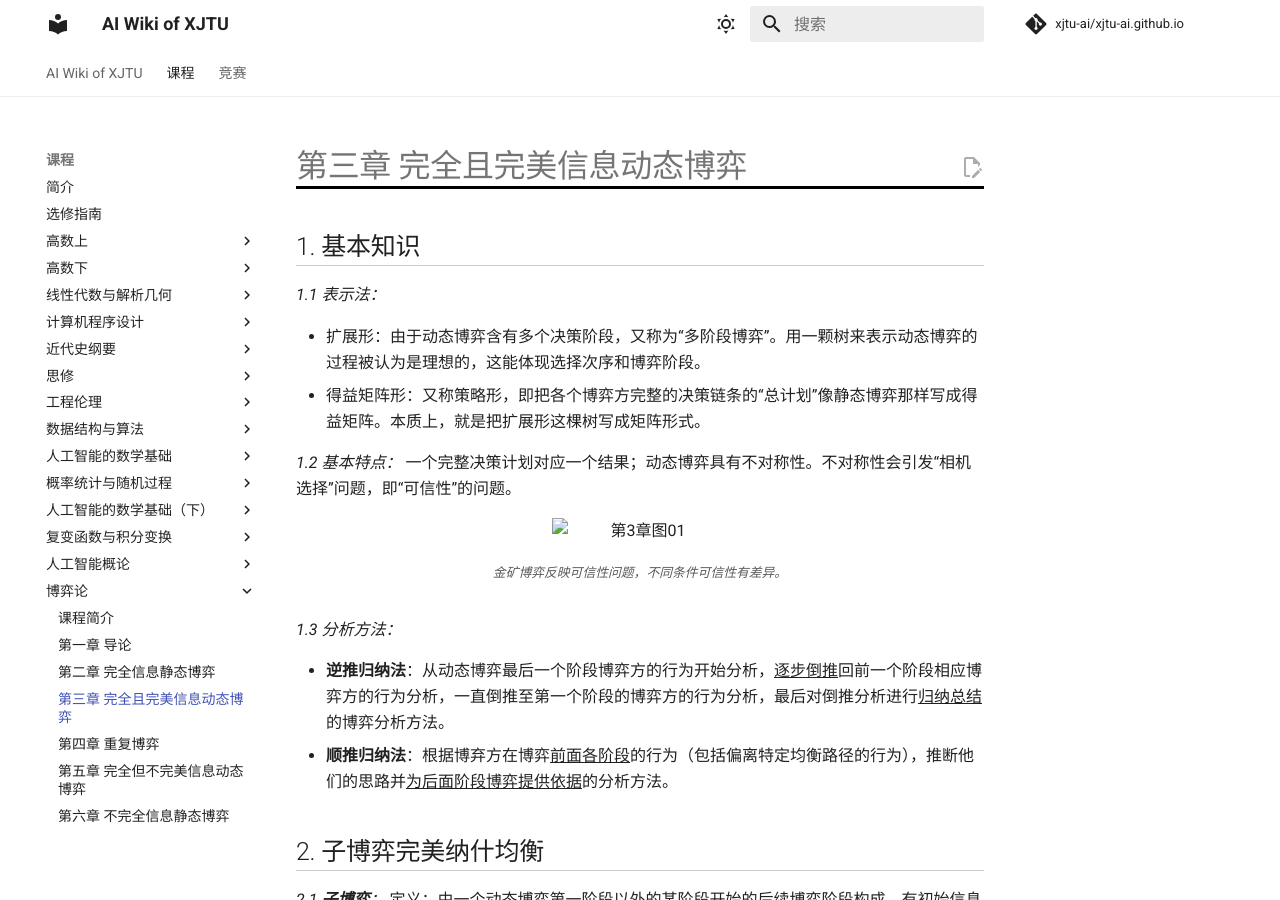
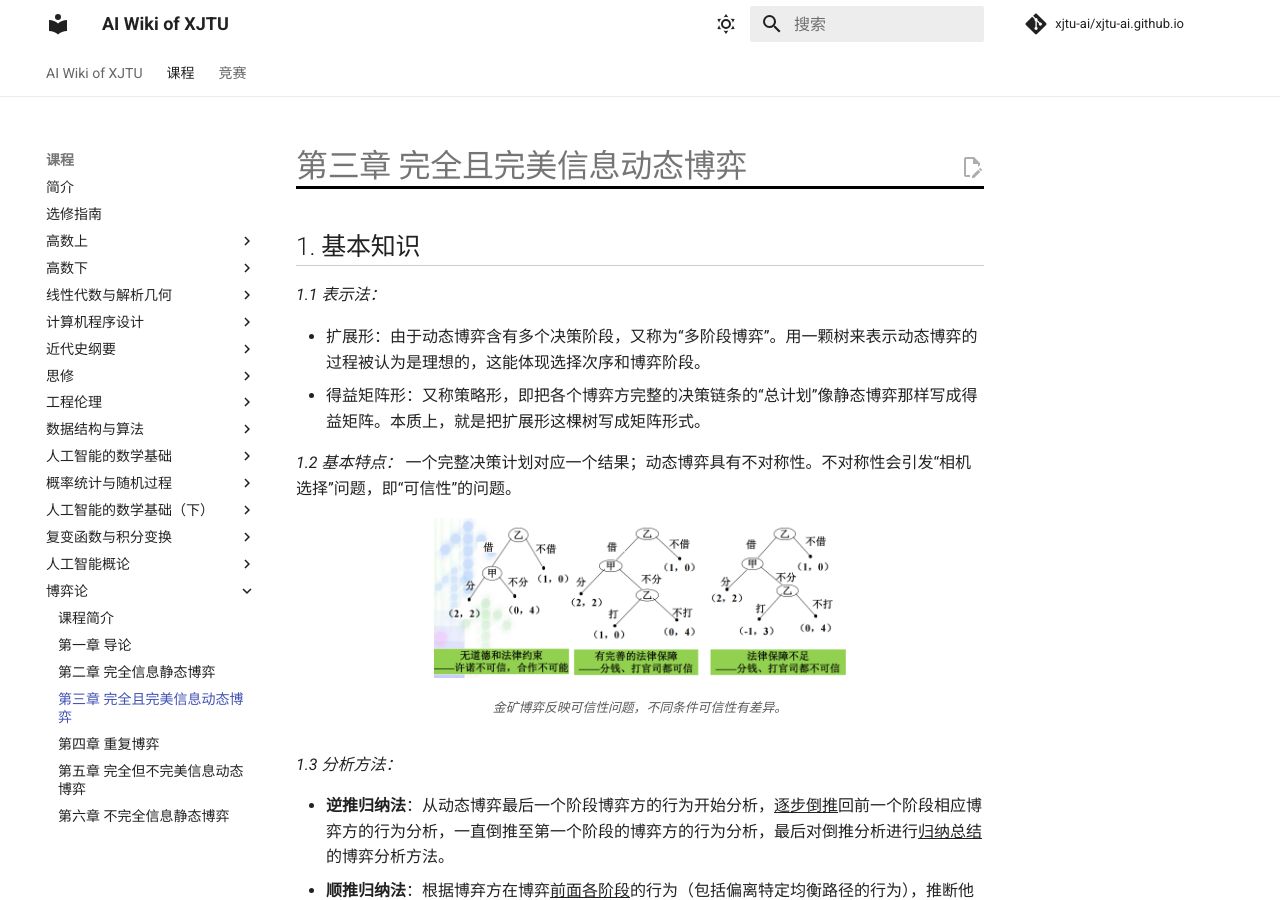
Before and after one commit to xjtu-ai/xjtu-ai.github.io, an MkDocs documentation site: the page built from docs/course/gt/ch3_dynamic.md, in a window 1280 px wide and 900 px high. Built offline with MkDocs 1.6.1 and Material for MkDocs 9.7.7, drawn with Linux system fonts in a browser that asks for light colours; comment, search, counter and statistics services are not loaded.

Commit message:
尝试修改博弈论 ch3/4 的图片链接；删除 game_theory 目录

```diff
--- a/docs/course/gt/ch3_dynamic.md
+++ b/docs/course/gt/ch3_dynamic.md
@@ -35,7 +35,7 @@
 一个完整决策计划对应一个结果；动态博弈具有不对称性。不对称性会引发“相机选择”问题，即“可信性”的问题。
 <figure class="center">
 <div align="center">
-  <img alt="第3章图01" src="img/ch3/01.png" width="60%" />
+  <img alt="第3章图01" src="/course/gt/img/ch3/01.png" width="60%" />
 </div>
 <figcaption><small>金矿博弈反映可信性问题，不同条件可信性有差异。</small></figcaption></figure>
 
@@ -62,7 +62,7 @@
 定义：由一个<u>动态博弈第一阶段以外</u>的某阶段开始的后续博弈阶段构成，有初始信息集和进行博弈所需的<u>全部信息</u>，能够自成一个博弈的原博弈组成部分。
 <figure class="center">
 <div align="center">
-  <img alt="第3章图02" src="img/ch3/02.png" width="70%" />
+  <img alt="第3章图02" src="/course/gt/img/ch3/02.png" width="70%" />
 </div>
 <figcaption><small>直观来讲，子博弈可表示为不包含根节点的从扩展形里取出的子树；值得注意，子博弈也可能不存在，比如信息集不可分割时。</small></figcaption></figure>
 
@@ -131,7 +131,7 @@
 蜈蚣博弈解释了逆推归纳法的局限性。在阶段较少的蜈蚣博弈中合作的可能更低，逆推归纳法比较符合；但在阶段多的情况下理性的博弈方更倾向合作先把蛋糕做大，再在一个普遍更高的得益水平上进行竞争。
 <figure class="center">
 <div align="center">
-  <img alt="第3章图03" src="img/ch3/03.png" width="70%" />
+  <img alt="第3章图03" src="/course/gt/img/ch3/03.png" width="70%" />
 </div><figcaption><small>先合作后竞争，更接近理性博弈方的行为。</small></figcaption></figure>
 
 <em>4.3 **颤抖手均衡**：</em>
@@ -141,18 +141,18 @@
 *4.3.1 颤抖手均衡条件：*
 <figure class="center">
 <div align="center">
-  <img alt="第3章图04" src="img/ch3/04.png" width="80%" />
+  <img alt="第3章图04" src="/course/gt/img/ch3/04.png" width="80%" />
 </div><figcaption><small>颤抖手均衡直观地说就是不怕对方乱来，所以不能包含那些不稳的策略。</small></figcaption></figure>
 
 *4.3.2 颤抖手均衡的例子：*
 <figure class="center">
 <div align="center">
-  <img alt="第3章图05" src="img/ch3/05.png" width="70%" />
+  <img alt="第3章图05" src="/course/gt/img/ch3/05.png" width="70%" />
 </div><figcaption><small>解释：对于博弈方一，选择R不会获得比L更高的得益，R是一个弱劣策略。而且博弈方2可能担心第三阶段博弈方1错选，可能选M，所以这条路径是很不稳定的。</small></figcaption></figure>
 
 <figure class="center">
 <div align="center">
-  <img alt="第3章图06" src="img/ch3/06.png" width="70%" />
+  <img alt="第3章图06" src="/course/gt/img/ch3/06.png" width="70%" />
 </div><figcaption><small>解释：(3,3)收益是帕累托最优的，偏离的概率大大下降了而且R-N-T-V是唯一的子博弈完美纳什均衡。</small></figcaption></figure>
 
 <em>4.4 顺推归纳法：</em>
@@ -161,7 +161,7 @@
 
 <figure class="center">
 <div align="center">
-  <img alt="第3章图07" src="img/ch3/07.png" width="70%" />
+  <img alt="第3章图07" src="/course/gt/img/ch3/07.png" width="70%" />
 </div><figcaption><small>与颤抖手的提防对方犯错不同，顺推归纳是阅读对方偏离的目的，从而“协作”获得稳定而较优的得益。</small></figcaption></figure>
 
 <div style="page-break-after: always;">
@@ -185,7 +185,7 @@
 先默写子博弈完美纳什均衡得定义（或许不用）。
 <figure class="center">
 <div align="center">
-  <img alt="第3章图08" src="img/ch3/08.png" width="80%" />
+  <img alt="第3章图08" src="/course/gt/img/ch3/08.png" width="80%" />
 </div><figcaption><small></small></figcaption></figure>
 
 <div style="display:none">
@@ -193,30 +193,30 @@
 *5.2 思考练习四*
 <figure class="center">
 <div align="center">
-  <img alt="第3章图09" src="img/ch3/09.png" width="80%" />
+  <img alt="第3章图09" src="/course/gt/img/ch3/09.png" width="80%" />
 </div><figcaption><small></small></figcaption></figure>
 
 <figure class="center">
 <div align="center">
-  <img alt="第3章图10" src="img/ch3/10.png" width="80%" />
+  <img alt="第3章图10" src="/course/gt/img/ch3/10.png" width="80%" />
 </div><figcaption><small></small></figcaption></figure>
 </div>
 
 *5.2 思考练习五：设一四阶段两博弈方之间的动态博弈如下图所示。找出全部子博弈，讨论该博弈中的可信性问题，求子博弈完美纳什均衡策略组合和博弈的结果：*
 <figure class="center">
 <div align="center">
-  <img alt="第3章图11" src="img/ch3/11.png" width="80%" />
+  <img alt="第3章图11" src="/course/gt/img/ch3/11.png" width="80%" />
 </div><figcaption><small>博弈方1第一阶段选b第三阶段e;博弈方2第二阶段选d第四阶段选h。结果为博弈方1第一阶段选b结束博弈，得益为(5,3)。</small></figcaption></figure>
 
 *5.3 思考练习题七：*
 <figure class="center">
 <div align="center">
-  <img alt="第3章图12" src="img/ch3/12.png" width="80%" />
+  <img alt="第3章图12" src="/course/gt/img/ch3/12.png" width="80%" />
 </div><figcaption><small></small></figcaption></figure>
 
 <figure class="center">
 <div align="center">
-  <img alt="第3章图13" src="img/ch3/13.png" width="80%" />
+  <img alt="第3章图13" src="/course/gt/img/ch3/13.png" width="80%" />
 </div><figcaption><small></small></figcaption></figure>
 
 <div style="display:none">
@@ -224,32 +224,32 @@
 *5.5 补充练习题二：*
 <figure class="center">
 <div align="center">
-  <img alt="第3章图14" src="img/ch3/14.png" width="80%" />
+  <img alt="第3章图14" src="/course/gt/img/ch3/14.png" width="80%" />
 </div><figcaption><small></small></figcaption></figure>
 
 <figure class="center">
 <div align="center">
-  <img alt="第3章图15" src="img/ch3/15.png" width="80%" />
+  <img alt="第3章图15" src="/course/gt/img/ch3/15.png" width="80%" />
 </div><figcaption><small></small></figcaption></figure>
 
 *5.6 补充练习题六：*
 <figure class="center">
 <div align="center">
-  <img alt="第3章图16" src="img/ch3/16.png" width="80%" />
+  <img alt="第3章图16" src="/course/gt/img/ch3/16.png" width="80%" />
 </div><figcaption><small></small></figcaption></figure>
 
 <figure class="center">
 <div align="center">
-  <img alt="第3章图17" src="img/ch3/17.png" width="80%" />
+  <img alt="第3章图17" src="/course/gt/img/ch3/17.png" width="80%" />
 </div><figcaption><small></small></figcaption></figure>
 
 <figure class="center">
 <div align="center">
-  <img alt="第3章图18" src="img/ch3/18.png" width="80%" />
+  <img alt="第3章图18" src="/course/gt/img/ch3/18.png" width="80%" />
 </div><figcaption><small></small></figcaption></figure>
 
 <figure class="center">
 <div align="center">
-  <img alt="第3章图19" src="img/ch3/19.png" width="80%" />
+  <img alt="第3章图19" src="/course/gt/img/ch3/19.png" width="80%" />
 </div><figcaption><small></small></figcaption></figure>
 </div>
```
Also changed, not shown: docs/course/gt/ch4_repeated.md (+17 -17 lines).
